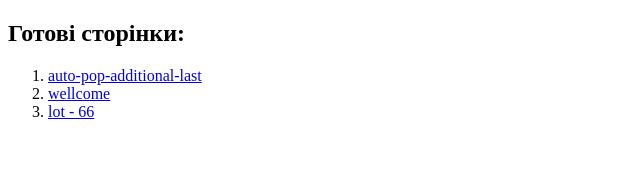
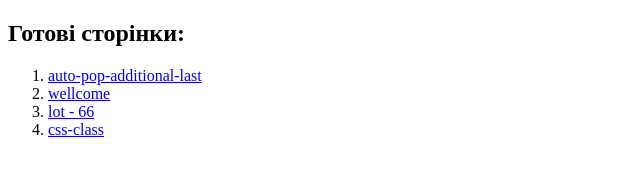
Before and after one commit to alexsand-r/test-3, a plain HTML site: page index.html in a window 1280 px wide. Shown: the full height of the page, 0-640 px from the left. Drawn offline with Linux system fonts and the light colour scheme.

Commit message:
Update index.html

```diff
--- a/index.html
+++ b/index.html
@@ -16,9 +16,10 @@
 
 
 
-                       <li><a target="_blank" href="auto-pop-additional-last.html">auto-pop-additional-last</a></li>
-                          <li><a target="_blank" href="wellcome.html">wellcome</a></li>
+                             <li><a target="_blank" href="auto-pop-additional-last.html">auto-pop-additional-last</a></li>
+                             <li><a target="_blank" href="wellcome.html">wellcome</a></li>
                              <li><a target="_blank" href="lot.html">lot - 66</a></li>
+                            <li><a target="_blank" href="css-class.html">css-class</a></li>
 
                 </ol>
 
```
